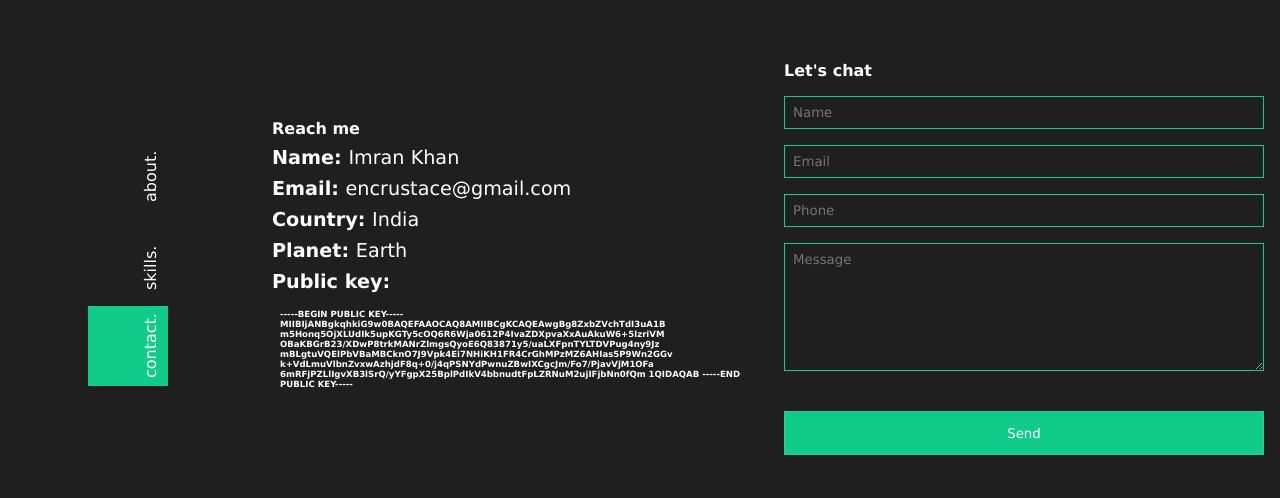
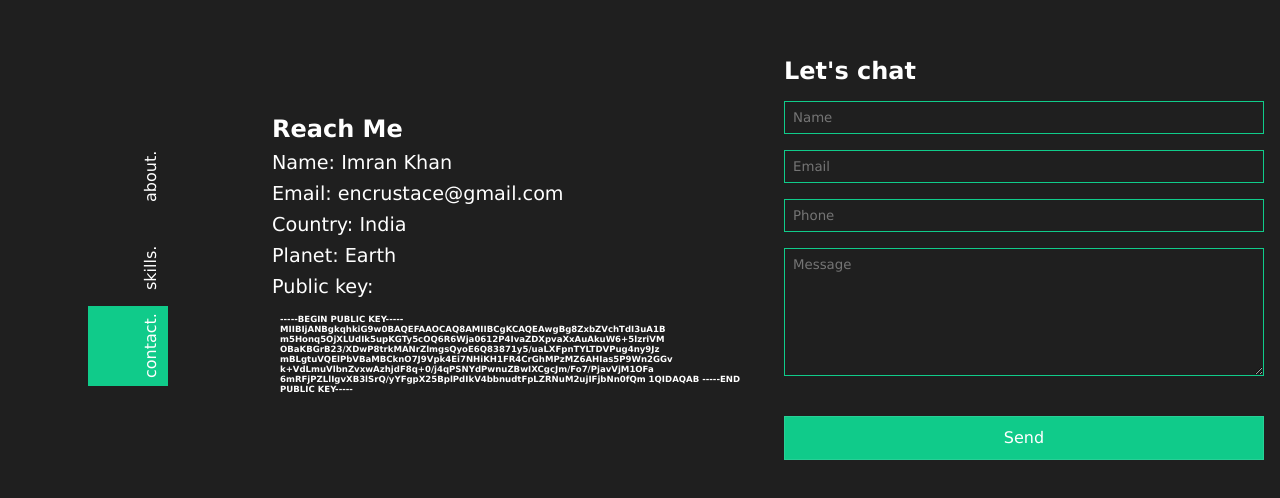
Before and after one commit to encrustace/portfolio, a Next.js app: page /contact in a window 1280 px wide. Shown: the part 142-640 px from the top of the page. Built offline with nearby package versions, Linux system fonts and the light colour scheme.

Commit message:
fix width in contact page

```diff
--- a/src/app/contact/page.jsx
+++ b/src/app/contact/page.jsx
@@ -60,7 +60,7 @@ export default function ContactPage() {
     <div className={styles.main}>
       <div className={styles.content}>
         <div className={styles.address}>
-          <h4>Reach me</h4>
+          <h2>Reach Me</h2>
           {address("Name", contact.name)}
           {address("Email", contact.email)}
           {address("Country", contact.country)}
@@ -68,7 +68,7 @@ export default function ContactPage() {
           <h3 className={styles.text}>Public key:<div className={styles.publicKey}><h6>{contact.publikKey}</h6></div></h3>
         </div>
         <div className={styles.form}>
-          <h4>Let&apos;s chat {error}</h4>
+          <h2>Let&apos;s chat</h2>
           <input className={styles.input} placeholder="Name" value={name} onChange={(event) => { setName(event.target.value); setError("") }} />
           <input className={styles.input} placeholder="Email" value={email} onChange={(event) => { setEmail(event.target.value); setError("") }} />
           <input className={styles.input} placeholder="Phone" value={phone} onChange={(event) => { setPhone(event.target.value); setError("") }} />
--- a/src/app/contact/page.module.css
+++ b/src/app/contact/page.module.css
@@ -37,13 +37,8 @@
 }
 
 .text {
-  font-weight: 700;
+  font-weight: 500;
   font-size: 1.2rem;
-  text-wrap: wrap;
-}
-
-.text span {
-  font-weight: 500;
   text-wrap: wrap;
 }
 
@@ -95,6 +90,7 @@
   background: var(--highlightColor);
   border: 1px solid var(--dividerColor);
   color: var(--lightButtonTextColor);
+  font-size: 1rem;
   cursor: pointer;
 }
 
```
